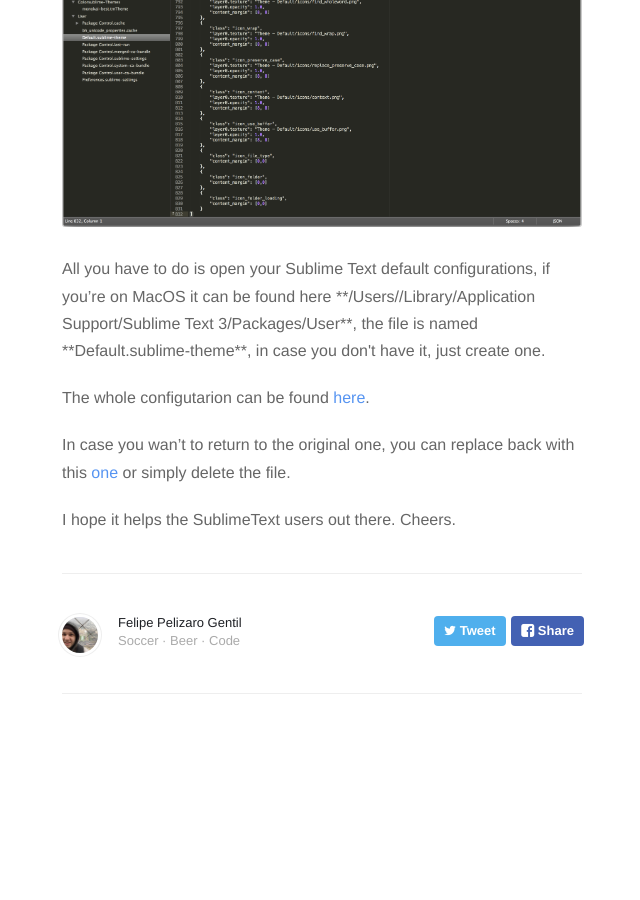
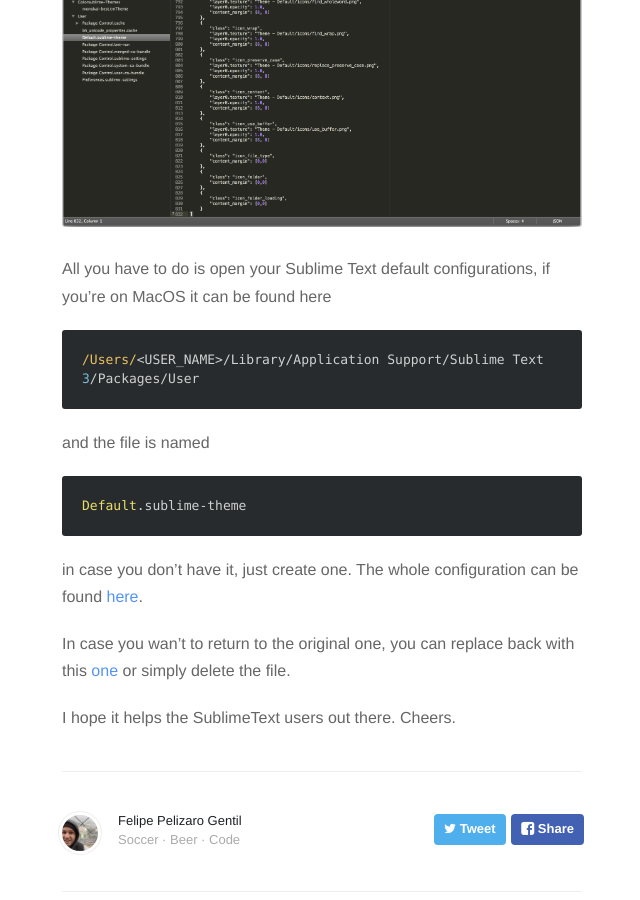
Before and after one commit to fpgentil/fpgentil.github.io, a Jekyll site: the page built from _posts/2015-08-31-smoother-sidebar-for-sublime-text.markdown, in a window 1280 px wide and 900 px high, scrolled down 990 px. Shown: the whole window, without its empty margins (318-958 px from the left). Built offline with Jekyll 4.4.1, drawn with Linux system fonts in a browser that asks for light colours; nearby versions of some CDN libraries; before the commit the page ends 1824 px from its top, so only the background shows below that.

Commit message:
Fix typo

````diff
--- a/_posts/2015-08-31-smoother-sidebar-for-sublime-text.markdown
+++ b/_posts/2015-08-31-smoother-sidebar-for-sublime-text.markdown
@@ -15,9 +15,19 @@ Here is a simple trick to make the sidebar look better.
 ## Modified sidebar
 ![zsh](/assets/images/modified-sidebar.png)
 
-All you have to do is open your Sublime Text default configurations, if you're on MacOS it can be found here **/Users/<USER_NAME>/Library/Application Support/Sublime Text 3/Packages/User**, the file is named **Default.sublime-theme**, in case you don't have it, just create one.
+All you have to do is open your Sublime Text default configurations, if you're on MacOS it can be found here
 
-The whole configutarion can be found [here][monokai-theme].
+```
+/Users/<USER_NAME>/Library/Application Support/Sublime Text 3/Packages/User
+```
+
+and the file is named
+
+```
+Default.sublime-theme
+```
+
+in case you don't have it, just create one. The whole configuration can be found [here][monokai-theme].
 
 In case you wan't to return to the original one, you can replace back with this [one][defaul-theme] or simply delete the file.
 
````
